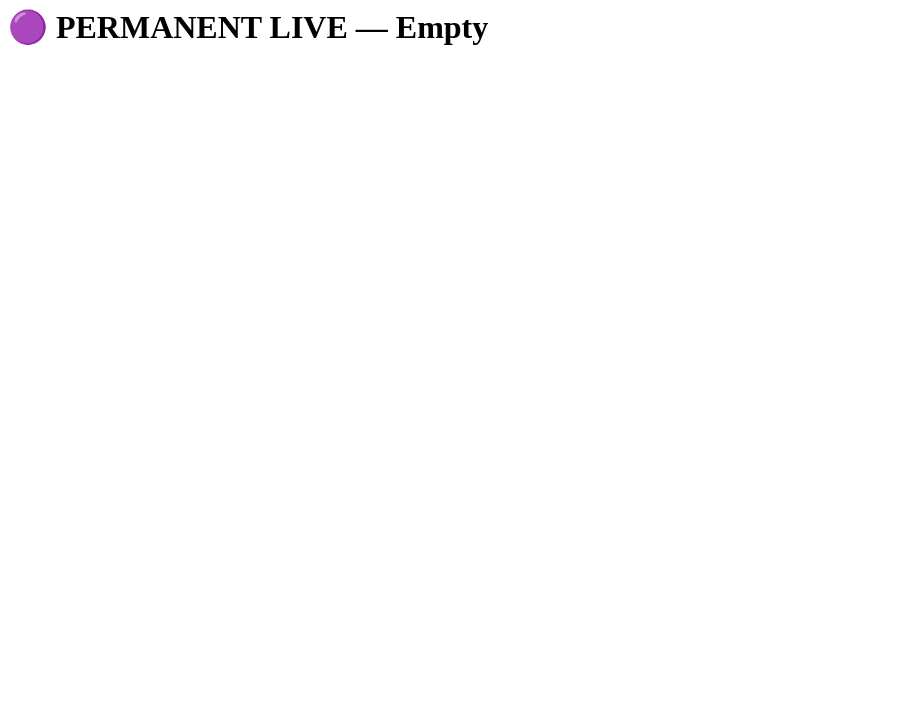
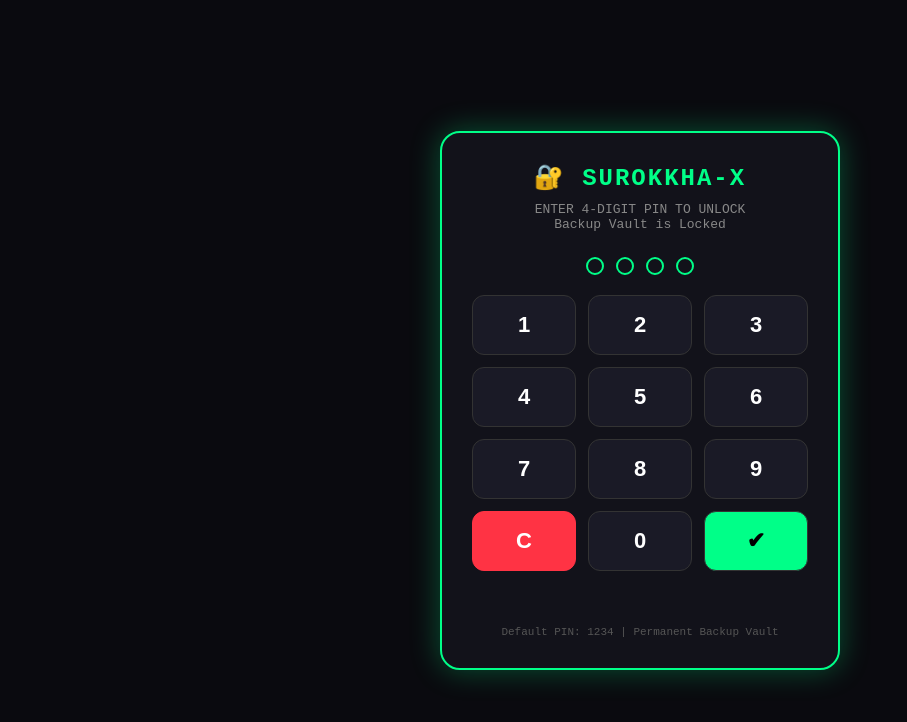
Before and after one commit to mdsydujjaman/projectsurokkha-x, a plain HTML site: page permanent/index.html in a window 1280 px wide. Shown: the whole page, without its empty margins (0-907 px from the left). Drawn offline with Linux system fonts and the light colour scheme.

Commit message:
FINAL: Lock Screen 1234 transferred from backup to permanent

```diff
--- a/permanent/index.html
+++ b/permanent/index.html
@@ -1 +1,58 @@
-<h1>🟣 PERMANENT LIVE — Empty</h1>
+<!DOCTYPE html>
+<html lang="en">
+<head>
+<meta charset="UTF-8"><meta name="viewport" content="width=device-width, initial-scale=1.0">
+<title>PROJECT SUROKKHA-X - LOCKED</title>
+<style>
+*{margin:0;padding:0;box-sizing:border-box}
+body{background:#0a0a0f;color:#00ff88;font-family:monospace;min-height:100vh;display:flex;align-items:center;justify-content:center;padding:20px}
+.card{background:#12121a;border:2px solid #00ff88;border-radius:20px;padding:30px;width:100%;max-width:400px;box-shadow:0 0 30px rgba(0,255,136,0.3);text-align:center}
+h1{font-size:24px;margin-bottom:10px;letter-spacing:2px}
+.sub{color:#888;font-size:13px;margin-bottom:25px}
+.pin-dots{display:flex;gap:12px;justify-content:center;margin:20px 0}
+.dot{width:18px;height:18px;border:2px solid #00ff88;border-radius:50%;transition:0.2s}
+.dot.filled{background:#00ff88;box-shadow:0 0 10px #00ff88}
+.keypad{display:grid;grid-template-columns:repeat(3,1fr);gap:12px;margin-top:20px}
+.key{height:60px;background:#1a1a26;border:1px solid #333;border-radius:12px;color:#fff;font-size:22px;font-weight:bold;cursor:pointer;transition:0.15s}
+.key:active{transform:scale(0.92);background:#00ff88;color:#000}
+.key.clear{background:#ff3344;border-color:#ff3344;color:white}
+.key.ok{background:#00ff88;color:#000}
+.msg{height:20px;margin-top:15px;font-size:14px}.msg.error{color:#ff3344}.msg.ok{color:#00ff88}
+.footer{margin-top:20px;font-size:11px;color:#555}
+</style>
+</head>
+<body>
+<div class="card">
+<h1>🔐 SUROKKHA-X</h1>
+<div class="sub">ENTER 4-DIGIT PIN TO UNLOCK<br>Backup Vault is Locked</div>
+<div class="pin-dots" id="dots"><div class="dot"></div><div class="dot"></div><div class="dot"></div><div class="dot"></div></div>
+<div class="keypad">
+<button class="key" onclick="press('1')">1</button>
+<button class="key" onclick="press('2')">2</button>
+<button class="key" onclick="press('3')">3</button>
+<button class="key" onclick="press('4')">4</button>
+<button class="key" onclick="press('5')">5</button>
+<button class="key" onclick="press('6')">6</button>
+<button class="key" onclick="press('7')">7</button>
+<button class="key" onclick="press('8')">8</button>
+<button class="key" onclick="press('9')">9</button>
+<button class="key clear" onclick="clearPin()">C</button>
+<button class="key" onclick="press('0')">0</button>
+<button class="key ok" onclick="check()">✔</button>
+</div>
+<div class="msg" id="msg"></div>
+<div class="footer">Default PIN: 1234 | Permanent Backup Vault</div>
+</div>
+<script>
+let pin="";const CORRECT="1234";const dots=document.querySelectorAll(".dot");const msg=document.getElementById("msg");
+function updateDots(){dots.forEach((d,i)=>{d.classList.toggle("filled", i < pin.length)})}
+function press(n){if(pin.length<4){pin+=n;updateDots();if(pin.length===4)setTimeout(check,200)}}
+function clearPin(){pin="";updateDots();msg.textContent="";msg.className="msg"}
+function check(){
+ if(pin.length!==4){msg.textContent="Enter 4 digits";msg.className="msg error";return}
+ if(pin===CORRECT){msg.textContent="✅ UNLOCKED - Redirecting...";msg.className="msg ok";localStorage.clear();sessionStorage.clear();setTimeout(()=>{window.location.href="./dashboard.html";},600);}
+ else{msg.textContent="❌ Wrong PIN! Try 1234";msg.className="msg error";pin="";updateDots();}
+}
+</script>
+</body>
+</html>
```
Also changed, not shown: permanent/dashboard.html (added, +11 -0 lines), permanent/pin.html (added, +2 -0 lines).
